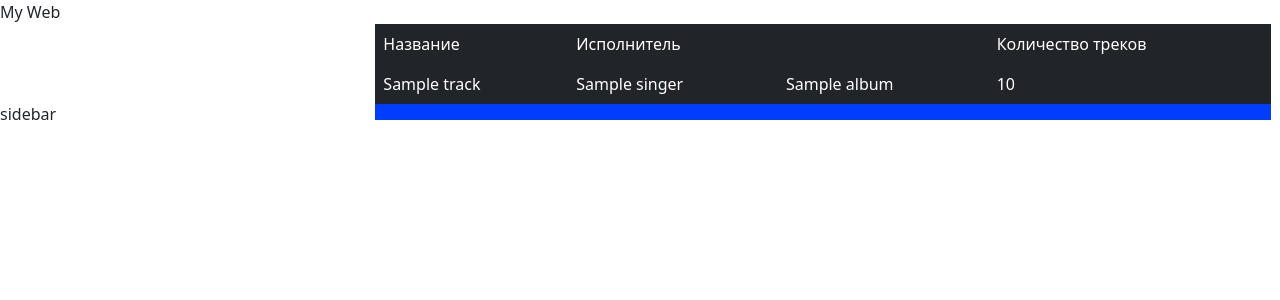
After one commit to Karasionok/Project-WEB, a Flask app: template templates/album.html in a window 1280 px wide. The commit adds this page. Shown: the top 300 px of the page. Run offline with Flask 3, Linux system fonts and the light colour scheme; the template is opened without the code that fills it: most values are stand-ins (such as "Sample title", 1, 10 or a date in 2020).

Commit message:
Проблема с сохранением файла

```diff
--- a/Forms/tracks_py.py
+++ b/Forms/tracks_py.py
@@ -1,5 +1,5 @@
 from flask_wtf import FlaskForm
-from wtforms import StringField, SubmitField
+from wtforms import StringField, SubmitField, FileField
 from wtforms.validators import DataRequired
 
 
@@ -8,4 +8,5 @@ class AddForm(FlaskForm):
     album = StringField('Альбом', validators=[DataRequired()])
     singer = StringField('Исполнитель', validators=[DataRequired()])
     duration = StringField('Длительность', validators=[DataRequired()])
+    file = FileField('Файл', validators=[DataRequired()])
     submit = SubmitField('Добавить')
--- a/main.py
+++ b/main.py
@@ -1,4 +1,4 @@
-from flask import Flask, render_template, redirect
+from flask import Flask, render_template, redirect, request
 
 from Forms.tracks_py import AddForm
 from data import db_session
@@ -62,10 +62,13 @@ def reqister():
 @app.route('/add', methods=['GET', 'POST'])
 def add():
     form = AddForm()
-    print(1)
-    if form.validate_on_submit():
+    if request.method == 'GET':
+        return render_template('add.html', title='Добавить трек', form=form)
+    elif request.method == 'POST':
+        f = request.files['file']
+        with open(AddForm.name if AddForm.name.endswith(".mp3") else AddForm.name + ".mp3", 'w') as file:
+            file.write(f.read())
         return redirect('/index')
-    return render_template('add.html', title='Добавить трек', form=form)
 
 
 if __name__ == '__main__':
--- /dev/null
+++ b/templates/album.html
@@ -0,0 +1,41 @@
+<!DOCTYPE html>
+<html lang="en">
+<head>
+    <meta charset="UTF-8">
+    <title>Title</title>
+    <link href="https://cdn.jsdelivr.net/npm/bootstrap@5.3.0/dist/css/bootstrap.min.css"
+          rel="stylesheet" integrity="sha384-9ndCyUaIbzAi2FUVXJi0CjmCapSmO7SnpJef0486qhLnuZ2cdeRhO02iuK6FUUVM"
+          crossorigin="anonymous">
+    <link rel="stylesheet" type="text/css" href="static\css\style.css" />
+</head>
+<body>
+<div id="container">
+    <div id="header">
+        <div id="nav"> My Web </div>
+    </div>
+    <div class="wrapper">
+        <div class="smalls sidebar"> sidebar</div>
+        <div id="content" class="big">
+            <table class="table table-dark table-borderless">
+                <tr>
+                    <td>Название</td>
+                    <td>Исполнитель</td>
+                    <td></td>
+                    <td>Количество треков</td>
+                </tr>
+                {% for track in tracks %}
+                <tr>
+                    <td>{{track["name"]}}</td>
+                    <td>{{track["singer"]}}</td>
+                    <td>{{track["album"]}}</td>
+                    <td>{{track["duration"]}}</td>
+                </tr>
+                {% endfor %}
+            </table>
+        </div>
+
+    </div>
+    <div id="footer"></div>
+</div>
+</body>
+</html>
```
Also changed, not shown: data/albums_py.py (+27 -0 lines), templates/add.html (+9 -1 lines).
